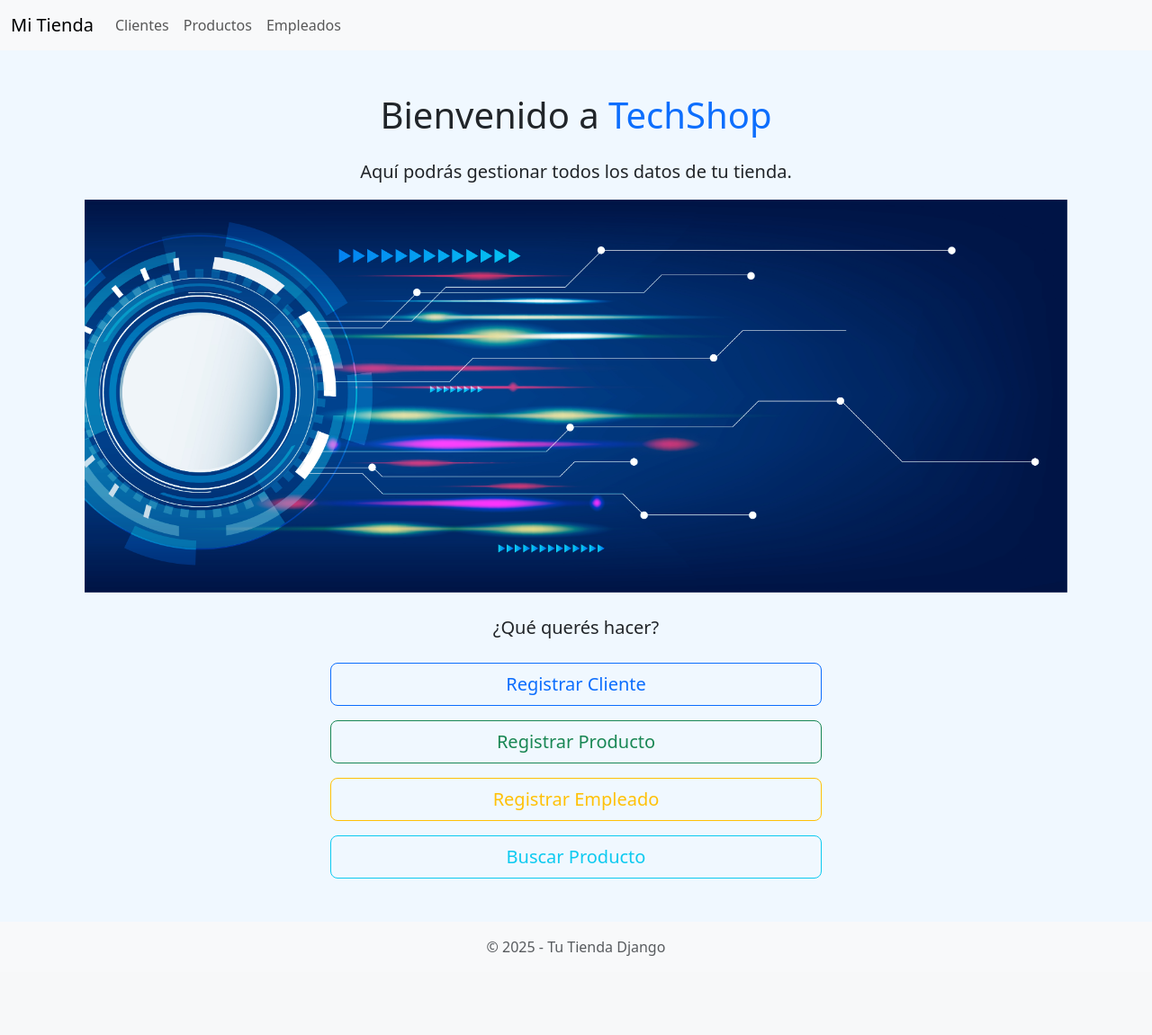
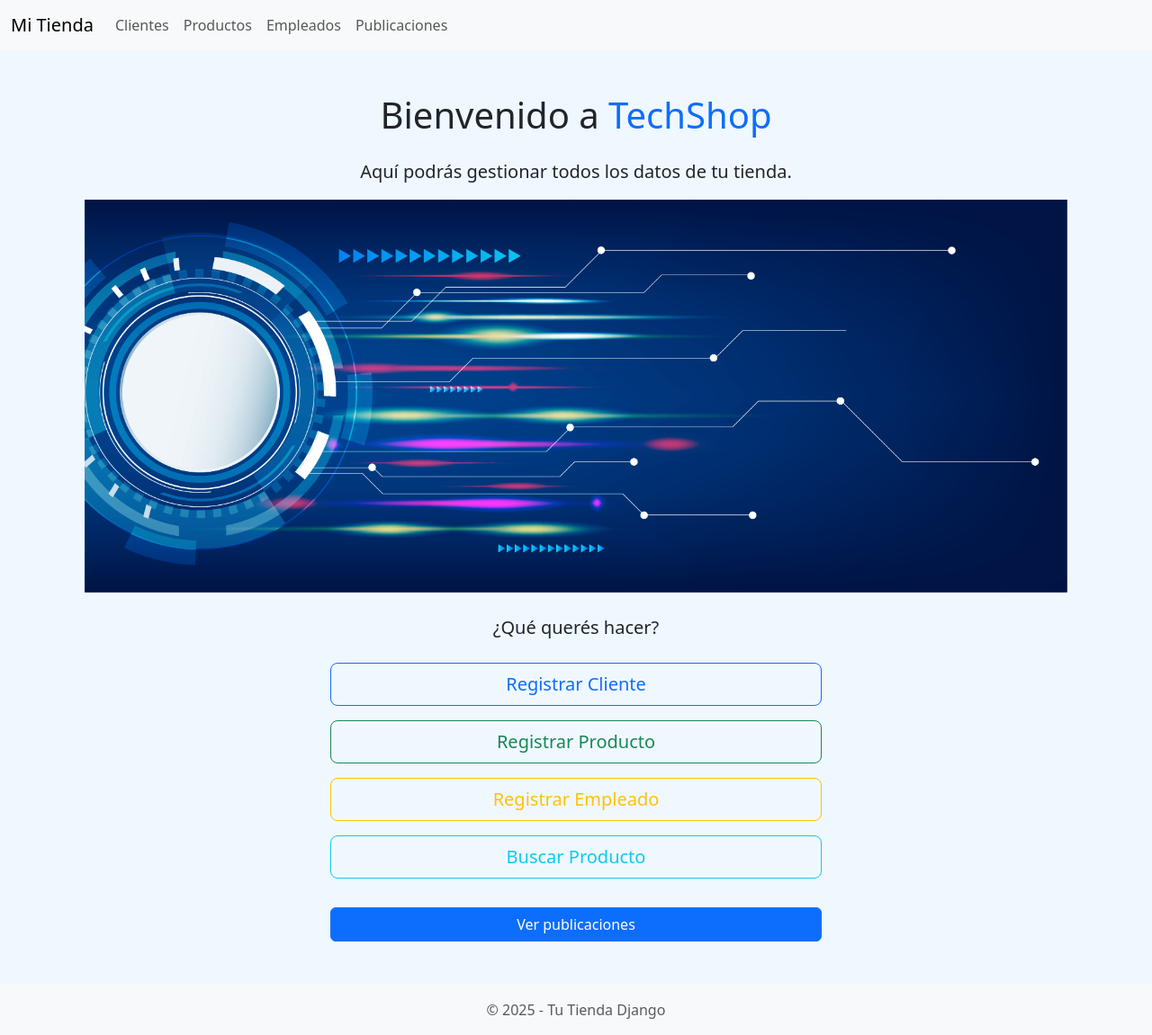
Before and after one commit to NachoMah/ProyectoFinalPython_Mahfud, a Django app: page / in a window 1280 px wide. Shown: the whole page at 90% size. Before the commit the page ends 1063 px from the top, so only its background shows below. Run offline with Django 5.2, Linux system fonts and the light colour scheme.

Commit message:
Se agregó modelo Publicación y botón para ver publicaciones desde inicio

```diff
--- a/tienda/admin.py
+++ b/tienda/admin.py
@@ -1,6 +1,7 @@
 from django.contrib import admin
-from .models import Cliente, Producto, Empleado
+from .models import Cliente, Producto, Empleado, Publicacion
 
 admin.site.register(Cliente)
 admin.site.register(Producto)
 admin.site.register(Empleado)
+admin.site.register(Publicacion)
--- a/tienda/templates/tienda/inicio.html
+++ b/tienda/templates/tienda/inicio.html
@@ -17,6 +17,7 @@
         <a href="{% url 'crear_producto' %}" class="btn btn-outline-success btn-lg">Registrar Producto</a>
         <a href="{% url 'crear_empleado' %}" class="btn btn-outline-warning btn-lg">Registrar Empleado</a>
         <a href="{% url 'buscar_producto' %}" class="btn btn-outline-info btn-lg">Buscar Producto</a>
+        <a href="{% url 'listar_publicaciones' %}" class="btn btn-primary mt-3">Ver publicaciones</a>
     </div>
 </div>
 
--- a/tienda/templates/tienda/padre.html
+++ b/tienda/templates/tienda/padre.html
@@ -23,6 +23,7 @@
                     <li class="nav-item"><a class="nav-link" href="{% url 'crear_cliente' %}">Clientes</a></li>
                     <li class="nav-item"><a class="nav-link" href="{% url 'crear_producto' %}">Productos</a></li>
                     <li class="nav-item"><a class="nav-link" href="{% url 'crear_empleado' %}">Empleados</a></li>
+                    <li class="nav-item"><a class="nav-link" href="{% url 'listar_publicaciones' %}">Publicaciones</a></li>
                 </ul>
             </div>
         </div>
--- a/tienda/urls.py
+++ b/tienda/urls.py
@@ -1,5 +1,5 @@
 from django.urls import path
-from .views import inicio, crear_cliente, crear_producto, crear_empleado, buscar_producto
+from .views import inicio, crear_cliente, crear_producto, crear_empleado, buscar_producto, listar_publicaciones
 
 urlpatterns = [
     path('', inicio, name = 'inicio'),
@@ -7,4 +7,8 @@ urlpatterns = [
     path('crear_producto/', crear_producto, name='crear_producto'),
     path('crear_empleado/', crear_empleado, name='crear_empleado'),
     path('buscar_producto/', buscar_producto, name='buscar_producto'),
+
+    #Urls proyecto final
+
+    path('pages/', listar_publicaciones, name='listar_publicaciones'),
 ]
--- a/tienda/views.py
+++ b/tienda/views.py
@@ -1,6 +1,13 @@
 from django.shortcuts import render, redirect
 from .forms import ClienteForm, ProductoForm, EmpleadoForm, Producto, BuscarProductoFormulario
-from .models import Producto
+from .models import Producto, Publicacion
+
+def listar_publicaciones(request):
+    publicaciones = Publicacion.objects.all().order_by('-fecha')
+    return render(request, 'tienda/publicaciones.html', {'publicaciones': publicaciones})
+
+
+#Vistas tercer entregable:
 
 def inicio(request):
     return render(request,'tienda/inicio.html')
```
Also changed, not shown: tienda/templates/tienda/publicaciones.html (added, +30 -0 lines), db.sqlite3, media/publicaciones/ciencia_datos.avif (added), tienda/static/images/ciencia_datos.avif (added).
